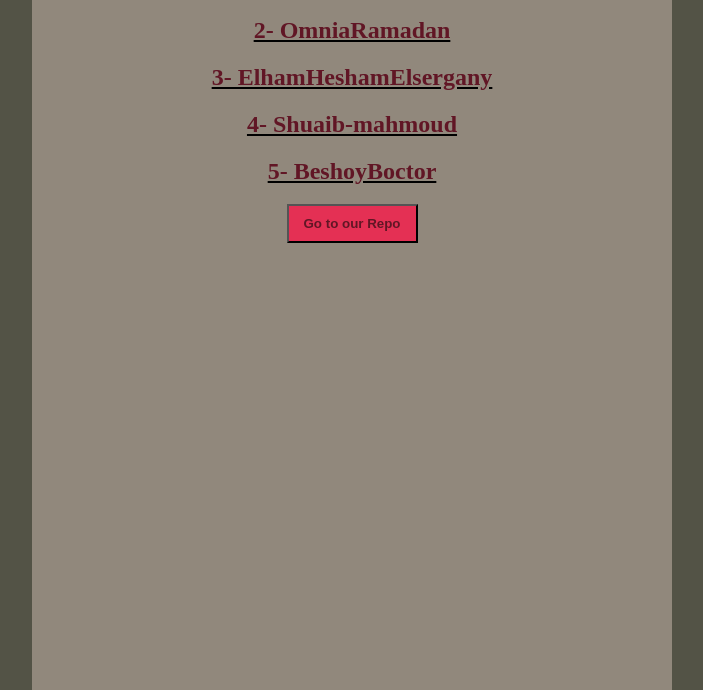
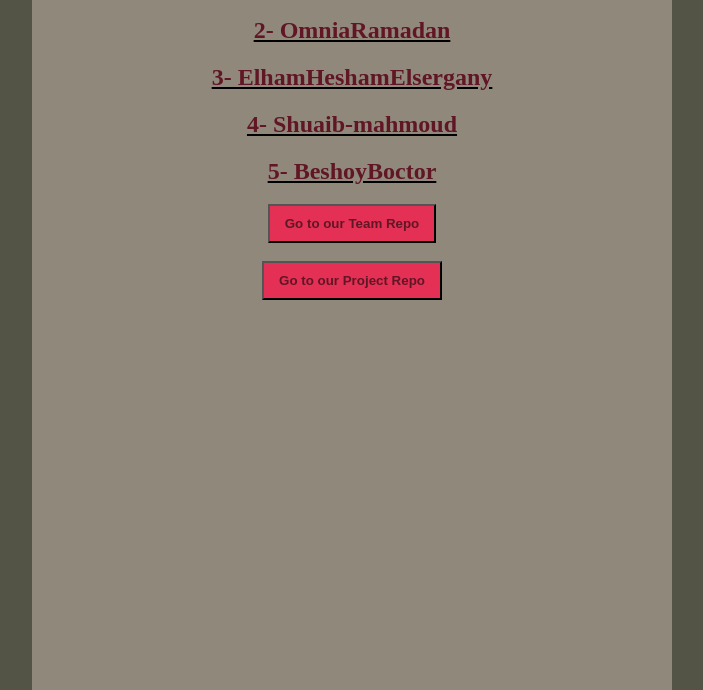
Before and after one commit to Mostafa351/ourTeam, a plain HTML site: page index.html in a window 1280 px wide. Shown: the part 130-820 px from the top of the page, without its empty margins (288-991 px from the left). Drawn offline with Linux system fonts and the light colour scheme.

Commit message:
added link

```diff
--- a/index.html
+++ b/index.html
@@ -28,8 +28,9 @@
         <h2>
             <a href="https://github.com/BeshoyBoctor" target="_blank">5- BeshoyBoctor</a>
         </h2>
+        <button><a href="https://github.com/Mostafa351/ourTeam" target="_blank">Go to our Team Repo</a></button><br><br>
+        <button><a href="https://github.com/Mostafa351/Route-1" target="_blank">Go to our Project Repo</a></button>
 
-        <button><a href="https://github.com/Mostafa351/Route-1" target="_blank">Go to our Repo</a></button>
 
     </div>
 </body>
```
